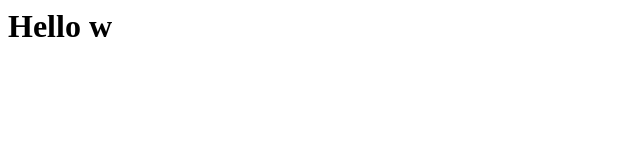
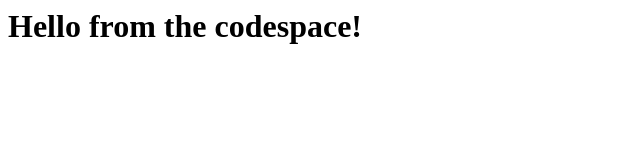
Before and after one commit to pangkakan/skills-code-with-codespaces, a plain HTML site: page index.html in a window 1280 px wide. Shown: the whole page, without its empty margins (0-640 px from the left). Drawn offline with Linux system fonts and the light colour scheme.

Commit message:
Adding hello from the codespace

```diff
--- a/index.html
+++ b/index.html
@@ -1,3 +1,3 @@
 <html>
-  <h1>Hello w</h1>
+  <h1>Hello from the codespace!</h1>
 </html>
```
